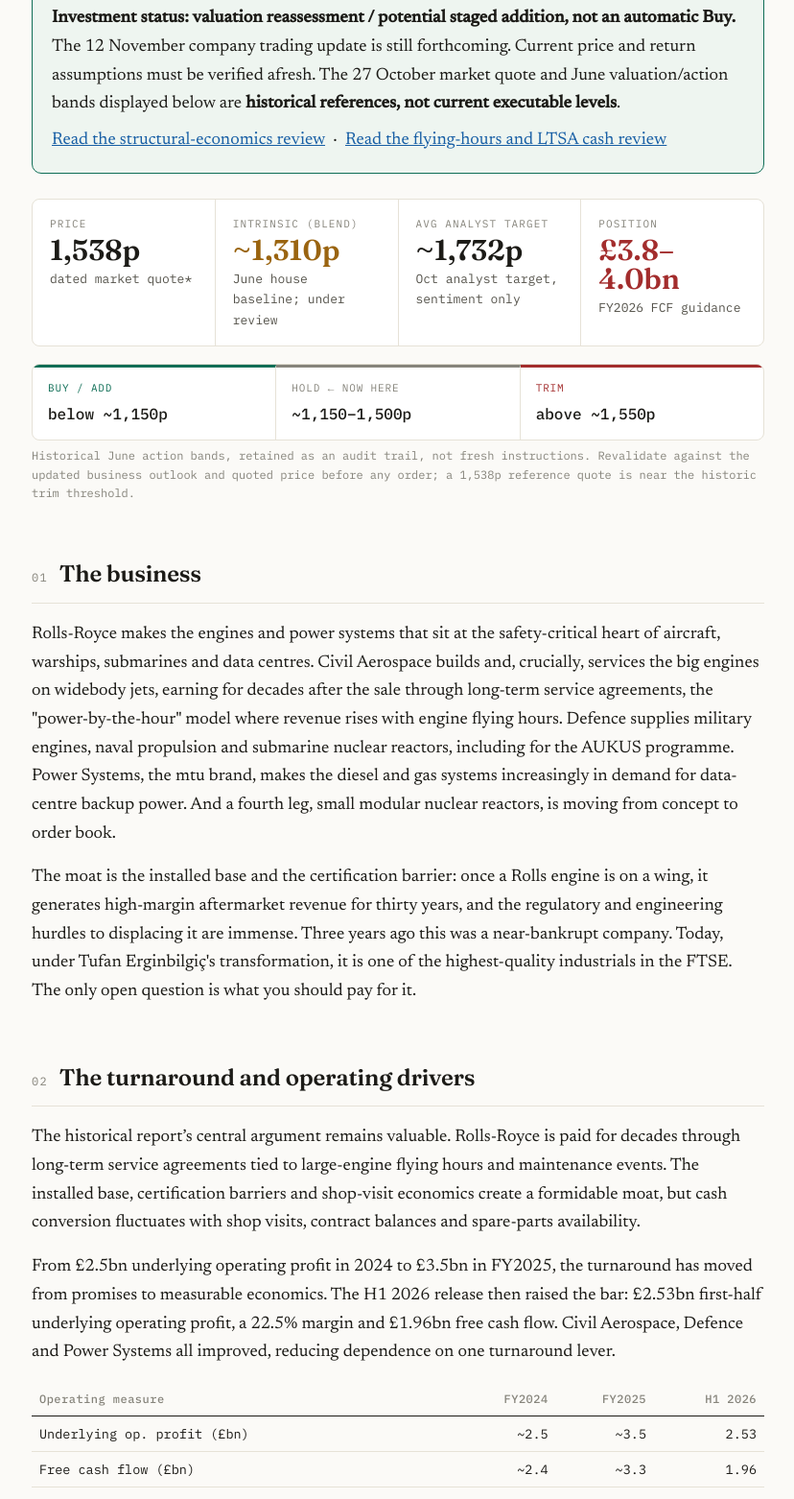
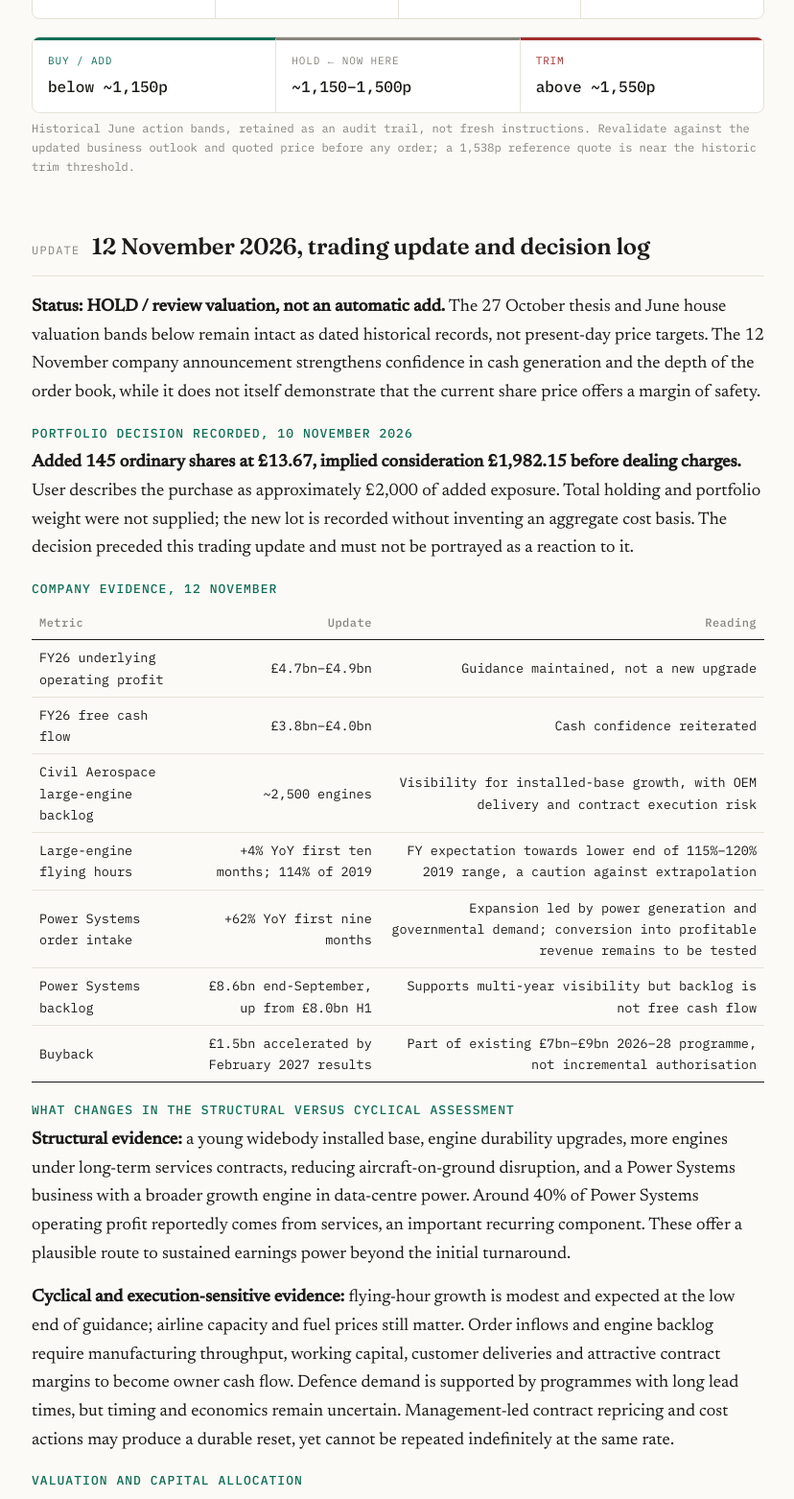
Before and after one commit to ShanghaiDiver/research-library, a plain HTML site: page RR_investment_thesis.html in a window 1280 px wide. Shown: the part 604-2166 px from the top of the page at 96% size, without its empty margins (225-1053 px from the left). Drawn offline with nearby package versions, Linux system fonts and the light colour scheme.

Commit message:
Merge 12 Nov Rolls-Royce update into canonical thesis, retain 9 Nov research

```diff
--- a/RR_investment_thesis.html
+++ b/RR_investment_thesis.html
@@ -85,13 +85,7 @@
 <span class="verdict-pill">Verdict: Watch</span>
 </div>
 <p class="lede">The transformation is no longer in doubt; the durability of its economics is. Rolls-Royce is producing margins and cash flow that would have seemed implausible in 2022. Safran’s October aftermarket wobble has made the aerospace cycle newly salient, but the test is whether Rolls-Royce’s young widebody installed base, long-term service agreements and improving contract economics insulate it from that pressure. A price fall is an invitation to reassess, not proof of value.</p>
-</div>
-<div style="border:1px solid #0F6E56;background:#EEF5F0;border-radius:10px;padding:18px 20px;margin:18px 0 26px">
-  <div style="font:600 12px/1.4 'IBM Plex Mono',monospace;letter-spacing:.08em;text-transform:uppercase;color:#0F6E56">Latest research assessment · 9 November 2026</div>
-  <p style="margin:8px 0"><strong>The operating business appears structurally stronger than the pre-transformation company, but H1 2026 margins include significant contract catch-up effects.</strong> Independent RR-powered fleet tracking shows October engine flying hours +3.0% year on year, supportive of usage despite weaker global air-traffic data. Higher billed flying hours do not automatically equal higher owner cash after major shop visits.</p>
-  <p style="margin:8px 0"><strong>Investment status: valuation reassessment / potential staged addition, not an automatic Buy.</strong> The 12 November company trading update is still forthcoming. Current price and return assumptions must be verified afresh. The 27 October market quote and June valuation/action bands displayed below are <strong>historical references, not current executable levels</strong>.</p>
-  <p style="margin:8px 0 0"><a href="research/rr-structural-economics-2026-11-09.md">Read the structural-economics review</a> &nbsp;·&nbsp; <a href="research/rr-engine-hours-2026-11-09.md">Read the flying-hours and LTSA cash review</a></p>
-</div>
+<p style="font-size:13px;color:#415a6b;margin:10px 0 0">Updated 12 November 2026: new investment decision and trading-update analysis added below. Original October valuation snapshot retained for audit.</p></div>
 <div class="heroval">
 <div><div class="k">Price</div><div class="v">1,538p</div><div class="sub">dated market quote*</div></div>
 <div><div class="k">Intrinsic (blend)</div><div class="v mid">~1,310p</div><div class="sub">June house baseline; under review</div></div>
@@ -104,6 +98,35 @@
 <div class="ab trim"><span class="abk">Trim</span><span class="abv">above ~1,550p</span></div>
 </div>
 <p class="abnote">Historical June action bands, retained as an audit trail, not fresh instructions. Revalidate against the updated business outlook and quoted price before any order; a 1,538p reference quote is near the historic trim threshold.</p>
+<section id="nov2026-update">
+<div class="sechead"><span class="secnum">UPDATE</span><h2>12 November 2026, trading update and decision log</h2></div>
+<p><strong>Status: HOLD / review valuation, not an automatic add.</strong> The 27 October thesis and June house valuation bands below remain intact as dated historical records, not present-day price targets. The 12 November company announcement strengthens confidence in cash generation and the depth of the order book, while it does not itself demonstrate that the current share price offers a margin of safety.</p>
+<h3>Portfolio decision recorded, 10 November 2026</h3>
+<p><strong>Added 145 ordinary shares at £13.67, implied consideration £1,982.15 before dealing charges.</strong> User describes the purchase as approximately £2,000 of added exposure. Total holding and portfolio weight were not supplied; the new lot is recorded without inventing an aggregate cost basis. The decision preceded this trading update and must not be portrayed as a reaction to it.</p>
+<h3>Company evidence, 12 November</h3>
+<table><thead><tr><th>Metric</th><th>Update</th><th>Reading</th></tr></thead><tbody>
+<tr><td>FY26 underlying operating profit</td><td>£4.7bn–£4.9bn</td><td>Guidance maintained, not a new upgrade</td></tr>
+<tr><td>FY26 free cash flow</td><td>£3.8bn–£4.0bn</td><td>Cash confidence reiterated</td></tr>
+<tr><td>Civil Aerospace large-engine backlog</td><td>~2,500 engines</td><td>Visibility for installed-base growth, with OEM delivery and contract execution risk</td></tr>
+<tr><td>Large-engine flying hours</td><td>+4% YoY first ten months; 114% of 2019</td><td>FY expectation towards lower end of 115%–120% 2019 range, a caution against extrapolation</td></tr>
+<tr><td>Power Systems order intake</td><td>+62% YoY first nine months</td><td>Expansion led by power generation and governmental demand; conversion into profitable revenue remains to be tested</td></tr>
+<tr><td>Power Systems backlog</td><td>£8.6bn end-September, up from £8.0bn H1</td><td>Supports multi-year visibility but backlog is not free cash flow</td></tr>
+<tr><td>Buyback</td><td>£1.5bn accelerated by February 2027 results</td><td>Part of existing £7bn–£9bn 2026–28 programme, not incremental authorisation</td></tr>
+</tbody></table>
+<h3>What changes in the structural versus cyclical assessment</h3>
+<p><strong>Structural evidence:</strong> a young widebody installed base, engine durability upgrades, more engines under long-term services contracts, reducing aircraft-on-ground disruption, and a Power Systems business with a broader growth engine in data-centre power. Around 40% of Power Systems operating profit reportedly comes from services, an important recurring component. These offer a plausible route to sustained earnings power beyond the initial turnaround.</p>
+<p><strong>Cyclical and execution-sensitive evidence:</strong> flying-hour growth is modest and expected at the low end of guidance; airline capacity and fuel prices still matter. Order inflows and engine backlog require manufacturing throughput, working capital, customer deliveries and attractive contract margins to become owner cash flow. Defence demand is supported by programmes with long lead times, but timing and economics remain uncertain. Management-led contract repricing and cost actions may produce a durable reset, yet cannot be repeated indefinitely at the same rate.</p>
+<h3>Valuation and capital allocation</h3>
+<p>The 10 November £13.67 purchase is below the 27 October reference quote of £15.378. That does <em>not</em> make it intrinsically cheap. The original June £13.10 blended intrinsic estimate predated July's profit-guidance upgrade and is explicitly stale. Do not derive a fresh fair value by mechanically projecting the buyback or today's backlog. The £1.5bn accelerated repurchase supports capital returns but could destroy marginal value if shares are bought above intrinsic value. Refresh owner-earnings scenarios, estimate normalized civil aerospace and Power Systems margin/cash conversion, account for buyback-driven share count and stress the economic cycle before moving add/trim bands.</p>
+<h3>Next evidence checkpoints</h3>
+<ul><li><strong>25 February 2027 full-year results:</strong> actual FY26 cash conversion, division margins, contract balance movements, updated mid-term targets and capital returns.</li><li><strong>Civil Aerospace:</strong> engine flying hours versus plan, Trent durability improvements, shop-visit turnaround times and lifetime LTSA margins, distinguishing recurring profitability from contract catch-ups.</li><li><strong>Power Systems:</strong> order-to-sales conversion, gas-engine margins, hyperscaler contract economics, service share, and investment needed to meet growth.</li><li><strong>Investment decision:</strong> retain the added 145-share lot in the decision log. Hold overall thesis pending valuation refresh; no automatic further addition or trim threshold can be justified from this update alone.</li></ul>
+<p class="foot">Primary source: <a href="https://www.rolls-royce.com/media/press-releases/2026/12-11-2026-rr-holdings-plc-trading-update.aspx">Rolls-Royce Holdings plc trading update, 12 November 2026</a>; <a href="https://www.investegate.co.uk/announcement/rns/rolls-royce-holdings--rr./acceleration-of-phasing-of-share-buybacks/9871527">share-buyback acceleration announcement</a>. Figures and operational commentary are company-reported. Inferences about durability, margins and valuation are analytical judgements, not company guidance.</p>
+</section><div style="border:1px solid #0F6E56;background:#EEF5F0;border-radius:10px;padding:18px 20px;margin:18px 0 26px">
+  <div style="font:600 12px/1.4 'IBM Plex Mono',monospace;letter-spacing:.08em;text-transform:uppercase;color:#0F6E56">Earlier research assessment · 9 November 2026 (archived)</div>
+  <p style="margin:8px 0"><strong>The operating business appears structurally stronger than the pre-transformation company, but H1 2026 margins include significant contract catch-up effects.</strong> Independent RR-powered fleet tracking shows October engine flying hours +3.0% year on year, supportive of usage despite weaker global air-traffic data. Higher billed flying hours do not automatically equal higher owner cash after major shop visits.</p>
+  <p style="margin:8px 0"><strong>Investment status: valuation reassessment / potential staged addition, not an automatic Buy.</strong> At the time of this assessment, the 12 November trading update had not yet been released. Current price and return assumptions must be verified afresh. The 27 October market quote and June valuation/action bands displayed below are <strong>historical references, not current executable levels</strong>.</p>
+  <p style="margin:8px 0 0"><a href="research/rr-structural-economics-2026-11-09.md">Read the structural-economics review</a> &nbsp;·&nbsp; <a href="research/rr-engine-hours-2026-11-09.md">Read the flying-hours and LTSA cash review</a></p>
+</div>
 <section>
 <div class="sechead"><span class="secnum">01</span><h2>The business</h2></div>
 <p>Rolls-Royce makes the engines and power systems that sit at the safety-critical heart of aircraft, warships, submarines and data centres. Civil Aerospace builds and, crucially, services the big engines on widebody jets, earning for decades after the sale through long-term service agreements, the "power-by-the-hour" model where revenue rises with engine flying hours. Defence supplies military engines, naval propulsion and submarine nuclear reactors, including for the AUKUS programme. Power Systems, the mtu brand, makes the diesel and gas systems increasingly in demand for data-centre backup power. And a fourth leg, small modular nuclear reactors, is moving from concept to order book.</p>
@@ -135,7 +158,7 @@
 <div class="cal"><div><span class="when">Each results cycle</span><span>Engine flying hours, shop visits, LTSA balance growth, contract margin catch-ups and civil aftermarket margin</span></div><div><span class="when">Quarterly peers</span><span>Safran and MTU commentary on shop capacity, spare parts, airline behaviour and aftermarket growth</span></div><div><span class="when">Capital</span><span>2026 FCF against £3.8–4.0bn guidance, net cash, buyback execution and economic returns on capacity expansion</span></div><div><span class="when">Optionality</span><span>Power Systems data-centre orders, Defence profitability and milestones translating SMR contracts into sustainable cash</span></div></div></section>
 <section>
 <div class="sechead"><span class="secnum">10</span><h2>What would change the call</h2></div>
-<ul><li><strong>Upgrade conviction:</strong> 2026 cash delivery at or above guidance, sustained LTSA profitability without repeat catch-ups, stable shop capacity and evidence that the aftermarket slowdown at Safran is not transferring to the Trent fleet.</li><li><strong>Downgrade:</strong> engine flying-hour weakness, prolonged shop-visit constraints, cash conversion lagging profit, or deteriorating contract economics that make the current multiple unsustainable.</li><li><strong>Structural-economics review (9 November 2026):</strong> The current business is materially stronger than its pre-transformation history, particularly in Civil Aerospace LTSA contract terms, engine durability and cash conversion. H1 2026 nonetheless included £497m of contract/operational improvements; the 25.3% Civil Aerospace margin is not a safe recurring run-rate. <a href="https://github.com/ShanghaiDiver/research-library/blob/main/research/rr-structural-economics-2026-11-09.md">Read the historical-to-2028 economics bridge and 12 November decision tests</a>. No new intrinsic value or action band is implied.</li><li><strong>Reassess action bands:</strong> update formal price thresholds only after refreshed forward owner cash flow and downside economics reconcile with the original June scenarios. A price decline alone is insufficient.</li></ul></section>
+<ul><li><strong>Upgrade conviction:</strong> 2026 cash delivery at or above guidance, sustained LTSA profitability without repeat catch-ups, stable shop capacity and evidence that the aftermarket slowdown at Safran is not transferring to the Trent fleet.</li><li><strong>Downgrade:</strong> engine flying-hour weakness, prolonged shop-visit constraints, cash conversion lagging profit, or deteriorating contract economics that make the current multiple unsustainable.</li><li><strong>Reassess action bands:</strong> update formal price thresholds only after refreshed forward owner cash flow and downside economics reconcile with the original June scenarios. A price decline alone is insufficient.</li></ul></section>
 <section>
 <div class="sechead"><span class="secnum">11</span><h2>Investment judgement</h2></div>
 <div class="verdict-box"><div class="vline">A transformed business with increasingly credible cash economics. Verdict: Watch / hold existing exposure, reassess add-price after the latest upgrade and the Safran read-across. Do not confuse a sector scare with a proven valuation opportunity.</div><p style="margin:0">Rolls-Royce enters the next stage with stronger margins, rising cash flow, net cash and three operating divisions generating higher profit. The July guidance upgrade strengthens the intrinsic-value case relative to the June report. But a 1,538p reference quote implies demanding forward earnings expectations, and the Safran episode is a warning about the fragility of aftermarket sentiment. Preserve the long-term compounder thesis, examine service-contract economics and cycle sensitivity, then set fresh buy and trim levels against independently modelled prospective returns. The historical 1,150p/1,550p bands remain documented, not automatically actionable.</p></div></section>
```
